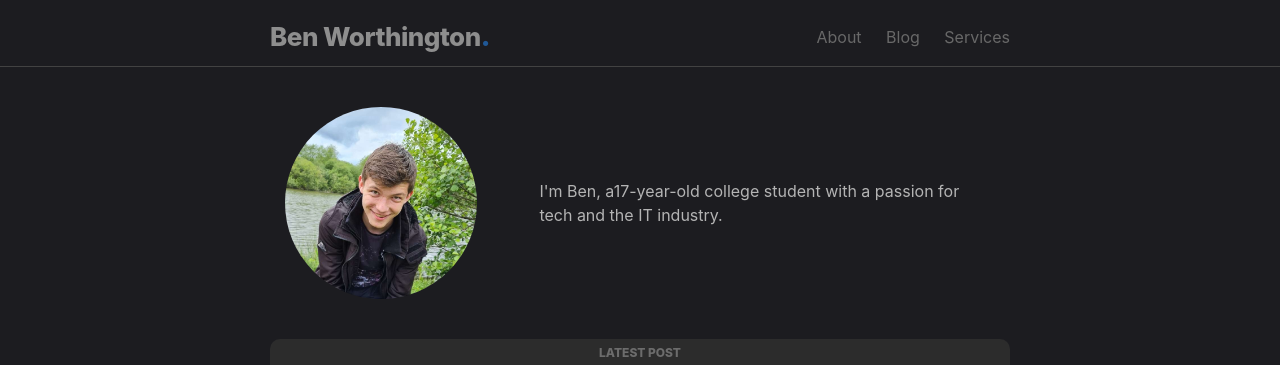
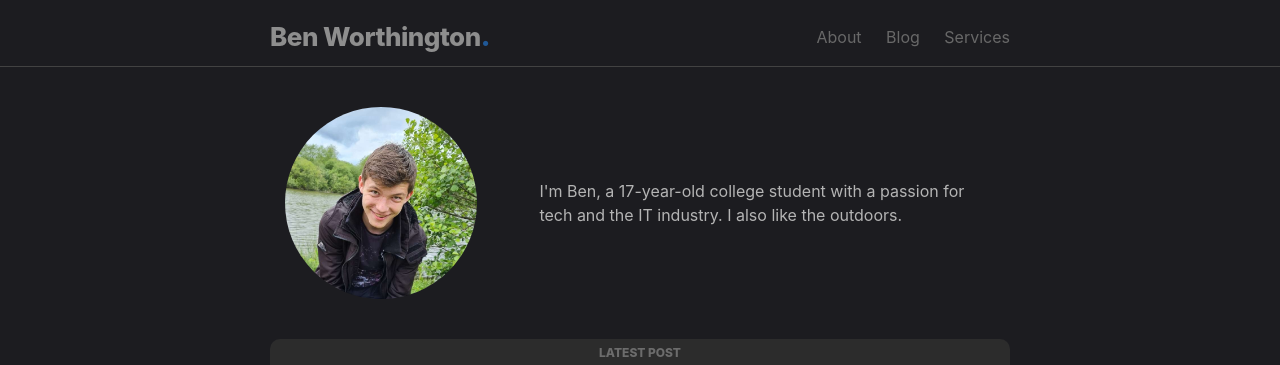
Before and after one commit to benwrth/blog, a Jekyll site: the page built from index.markdown, in a window 1280 px wide. Shown: the top 365 px of the page. Built offline with Jekyll 4.4.1, drawn with Linux system fonts in a browser that asks for light colours; some web fonts are replaced.

Commit message:
Actually fix spacing issue

```diff
--- a/index.markdown
+++ b/index.markdown
@@ -11,7 +11,7 @@ layout: home
         <img src="/assets/ben.jpg" class="profile-image">
       </td>
       <td class="post-table" width="75vw">
-      I'm Ben, a {{- site.age | escape -}}-year-old college student with a passion for tech and the IT industry.
+      I'm Ben, a {{site.age}}-year-old college student with a passion for tech and the IT industry. I also like the outdoors.
       </td>
       </tr>
   </table>
```
Also changed, not shown: about.md (+1 -1 lines), Gemfile.lock.
